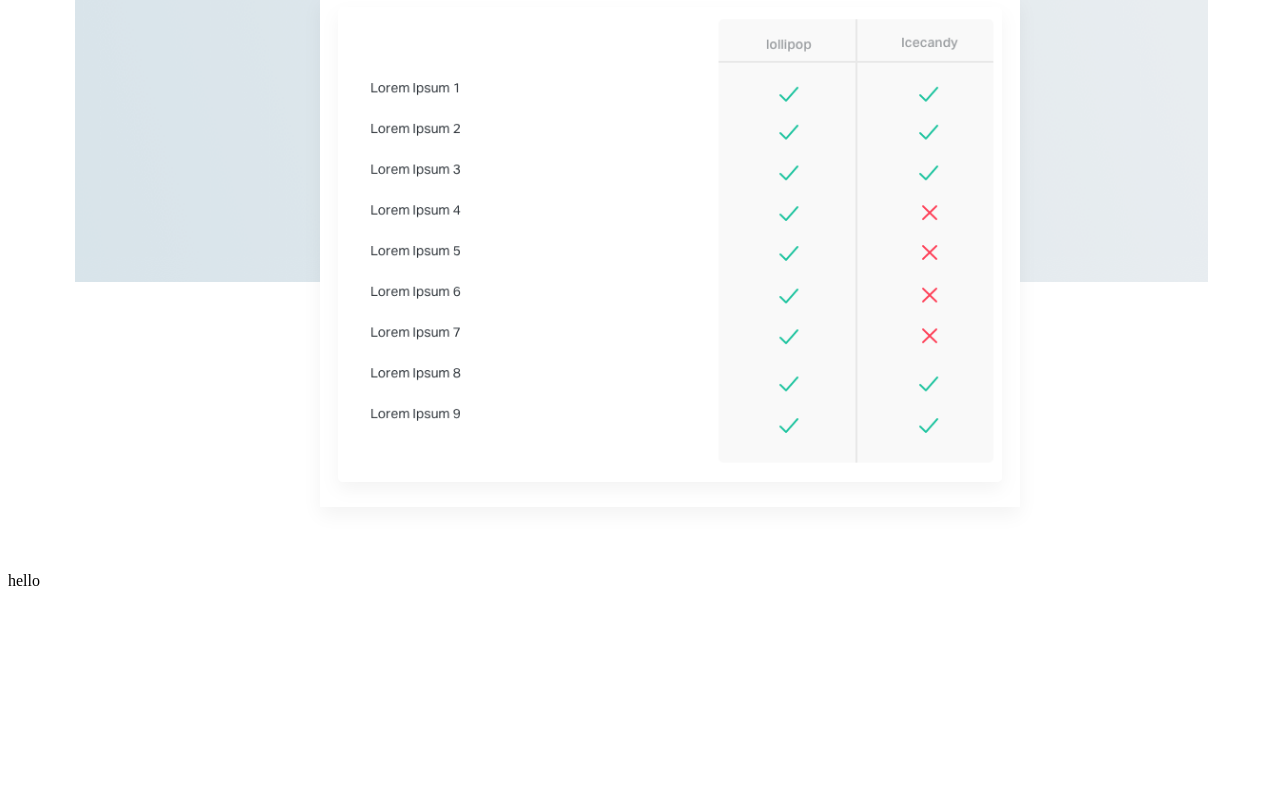
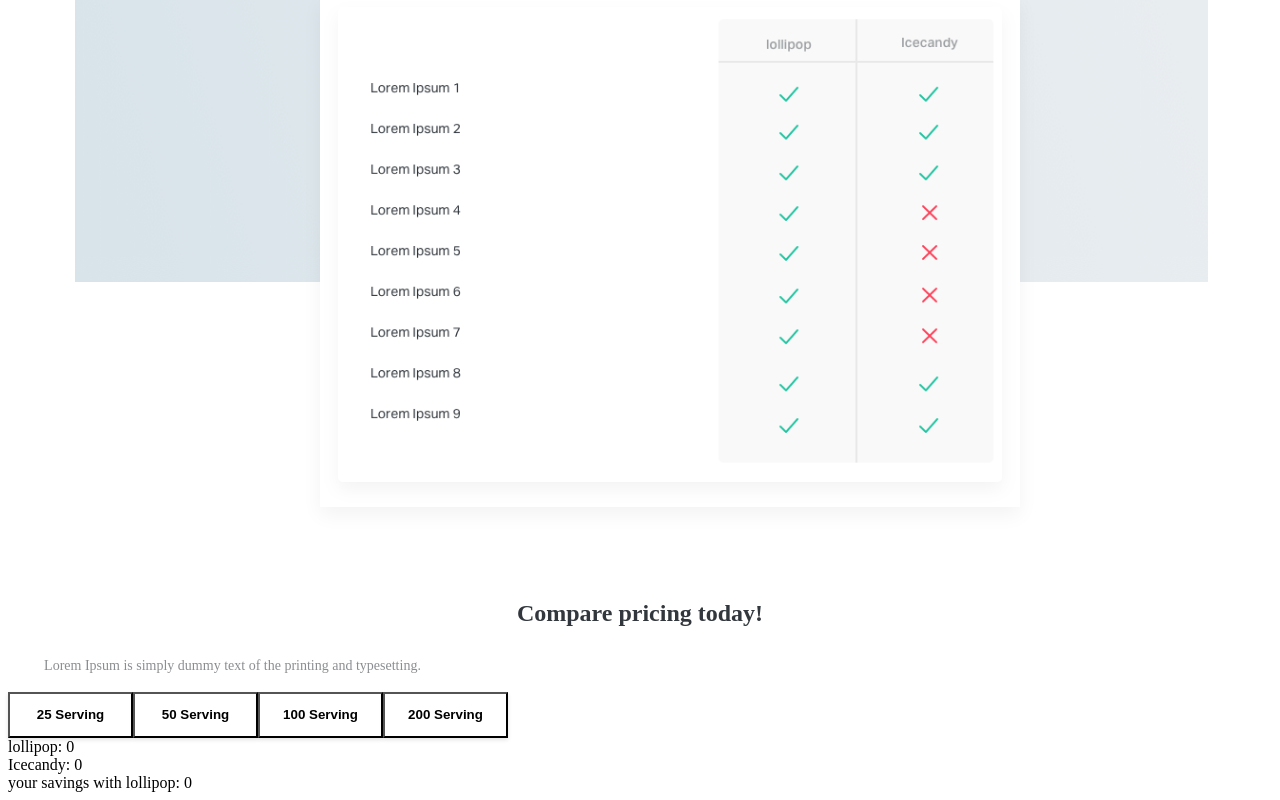
Before and after one commit to SRILAKSHMI576/Marvel_App, a React (Create React App) app: page / in a window 1280 px wide. Shown: the part 673-1473 px from the top of the page. Before the commit the page ends 1271 px from the top, so only its background shows below. Built offline with nearby package versions, Linux system fonts and the light colour scheme.

Commit message:
Write price Calculations for monthly

```diff
--- a/src/components/priceCalculator/PriceCalculator.js
+++ b/src/components/priceCalculator/PriceCalculator.js
@@ -1,8 +1,70 @@
 import React from "react";
+import "./style.css";
 
 class PriceCalculator extends React.Component {
+  state = {
+    count: 0,
+    lollipop: 0,
+    icecandy: 0,
+    savings: 0
+  };
+
+  hangleClick = number => {
+    this.setState({
+      lollipop: number,
+      icecandy: 2 * number,
+      savings: 2 * number - number
+    });
+  };
+
   render() {
-    return <div>hello</div>;
+    return (
+      <div>
+        <h3 className="compare">Compare pricing today!</h3>
+        <p className="lorem-ipsum-is-simpl">
+          Lorem Ipsum is simply dummy text of the printing and typesetting.
+        </p>
+        <div>
+          <button
+            className="rectangle"
+            onClick={() => {
+              this.hangleClick(25);
+            }}
+          >
+            25 Serving
+          </button>
+          <button
+            className="rectangle"
+            onClick={() => {
+              this.hangleClick(50);
+            }}
+          >
+            50 Serving
+          </button>
+          <button
+            className="rectangle"
+            onClick={() => {
+              this.hangleClick(100);
+            }}
+          >
+            100 Serving
+          </button>
+          <button
+            className="rectangle"
+            onClick={() => {
+              this.hangleClick(200);
+            }}
+          >
+            200 Serving
+          </button>
+        </div>
+        <div>
+          lollipop: {this.state.lollipop} <br />
+          Icecandy: {this.state.icecandy} <br />
+          your savings with lollipop: {this.state.savings}
+        </div>
+      </div>
+    );
   }
 }
 
--- /dev/null
+++ b/src/components/priceCalculator/style.css
@@ -0,0 +1,35 @@
+.compare {
+  color: #31373d;
+  font-family: AktivGrotesk;
+  font-size: 24px;
+  font-weight: 700;
+  line-height: 34px;
+  text-align: center;
+}
+
+.lorem-ipsum-is-simpl {
+  color: #8b8e91;
+  font-family: AktivGrotesk;
+  font-size: 14px;
+  font-weight: 400;
+  line-height: 24px;
+  width: 449px;
+  text-align: center;
+}
+
+.rectangle {
+  background-color: #ffffff;
+  box-shadow: 0 2px 4px 0 rgba(0, 0, 0, 0.11);
+  width: 125px;
+  height: 46px;
+  font-weight: bold;
+}
+
+.lollipop {
+  color: #31373d;
+  font-family: AktivGrotesk;
+  font-size: 20px;
+  font-weight: 700;
+  line-height: 28px;
+  text-align: left;
+}
```
